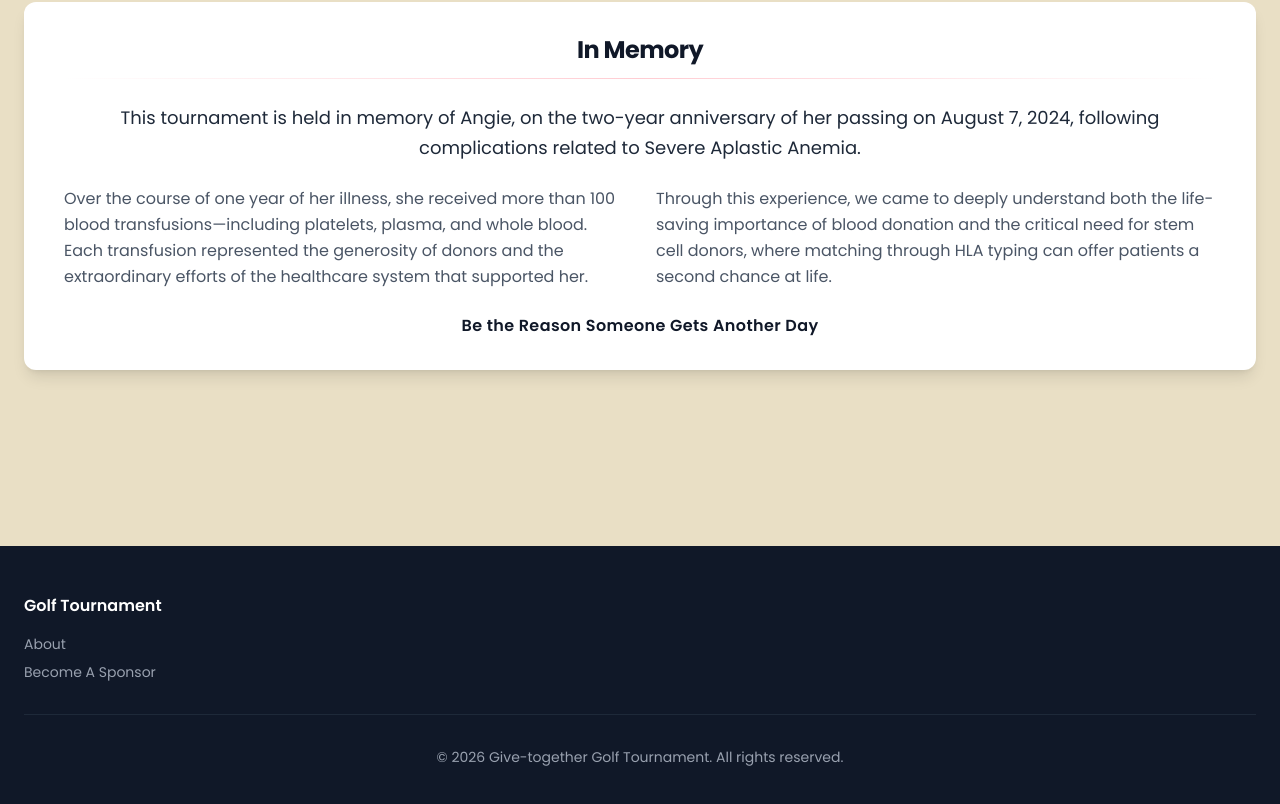
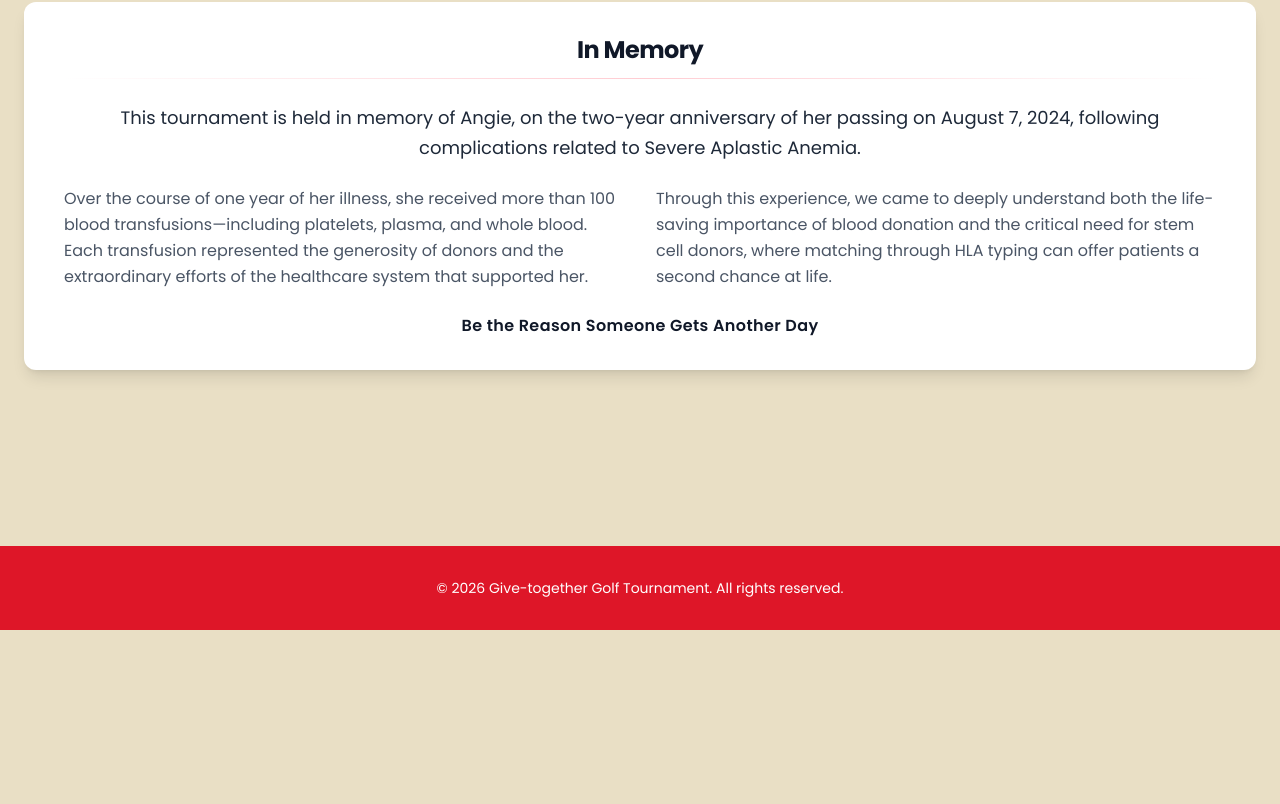
Before and after one commit to vignesh3947/giveTogetherGolfTournament, a Next.js app in the folder golf-tournament-app/: page / in a window 1280 px wide. Shown: the part 1780-2584 px from the top of the page. After the commit the page ends 2410 px from the top, so only its background shows below. Built offline with nearby package versions, Linux system fonts and the light colour scheme.

Commit message:
Page changes

```diff
--- a/golf-tournament-app/src/app/explore-tournament/page.tsx
+++ b/golf-tournament-app/src/app/explore-tournament/page.tsx
@@ -11,7 +11,7 @@ export default function ExploreTournament() {
     ? "If booked before June 29, 2026."
     : "Early bird pricing ended June 29, 2026.";
   const registrationFormUrl =
-    "https://docs.google.com/forms/d/e/1FAIpQLSdqoPVmkm6v_TJRH-w2OJ9GvQpWQzmv67_FCggRcHyvu723tw/viewform?usp=header";
+    "https://docs.google.com/forms/d/e/1FAIpQLSdqoPVmkm6v_TJRH-w2OJ9GvQpWQzmv67_FCggRcHyvu723tw/viewform";
 
   return (
     <div
--- a/golf-tournament-app/src/app/page.tsx
+++ b/golf-tournament-app/src/app/page.tsx
@@ -53,9 +53,6 @@ export default function Home() {
           </div>
           <div className="mt-10 md:mt-0 md:absolute md:bottom-6 md:right-6 w-full md:w-auto flex justify-center md:justify-end px-6 pb-6 md:p-0">
             <div className="flex flex-col items-center md:items-end gap-3 w-full max-w-xs">
-              <button className="hero-title px-6 py-2.5 border-2 border-white/70 text-white rounded-lg font-semibold hover:bg-white/10 transition w-full">
-                Explore Tournament
-              </button>
               <CountdownTimer size="compact" className="w-full" />
             </div>
           </div>
@@ -78,7 +75,7 @@ export default function Home() {
 
           <div className="grid md:grid-cols-3 gap-8">
             {/* Save Lives */}
-            <a href="https://secure3.convio.net/cadbs/site/Donation2?mfc_pref=T&2901.donation=form1&df_id=2901" className="group">
+            <a href="https://secure3.convio.net/cadbs/site/Donation2?mfc_pref=T&3041.donation=form1&df_id=3041" className="group">
               <div className="bg-gradient-to-br from-red-50 to-pink-50 dark:from-red-900/10 dark:to-pink-900/10 rounded-xl p-8 shadow-lg hover:shadow-2xl hover:scale-105 transition transform duration-300 border border-red-100 dark:border-red-900/30 cursor-pointer h-full">
                 <div className="w-16 h-16 bg-gradient-to-br from-red-500 to-pink-500 rounded-xl flex items-center justify-center mb-6 group-hover:scale-110 transition">
                   <span className="text-3xl">🏥</span>
@@ -194,20 +191,9 @@ export default function Home() {
       </main>
 
       {/* Footer */}
-      <footer className="bg-gray-900 dark:bg-black text-gray-400 py-12 mt-24">
-        <div className="max-w-7xl mx-auto px-6">
-          <div className="grid md:grid-cols-4 gap-8 mb-8">
-            <div>
-              <h4 className="text-white font-semibold mb-4">Golf Tournament</h4>
-              <ul className="space-y-2 text-sm">
-                <li><a href="https://www.givetogether.ca/" className="hover:text-white transition">About</a></li>
-                <li><a href="/sponsors" className="hover:text-white transition">Become A Sponsor</a></li>
-              </ul>
-            </div>
-          </div>
-          <div className="border-t border-gray-800 pt-8 text-center text-sm">
-            <p>&copy; 2026 Give-together Golf Tournament. All rights reserved.</p>
-          </div>
+      <footer className="bg-[var(--nav-background)] text-white py-8 mt-24">
+        <div className="max-w-7xl mx-auto px-6 text-center text-sm">
+          <p>&copy; 2026 Give-together Golf Tournament. All rights reserved.</p>
         </div>
       </footer>
     </div>
```
